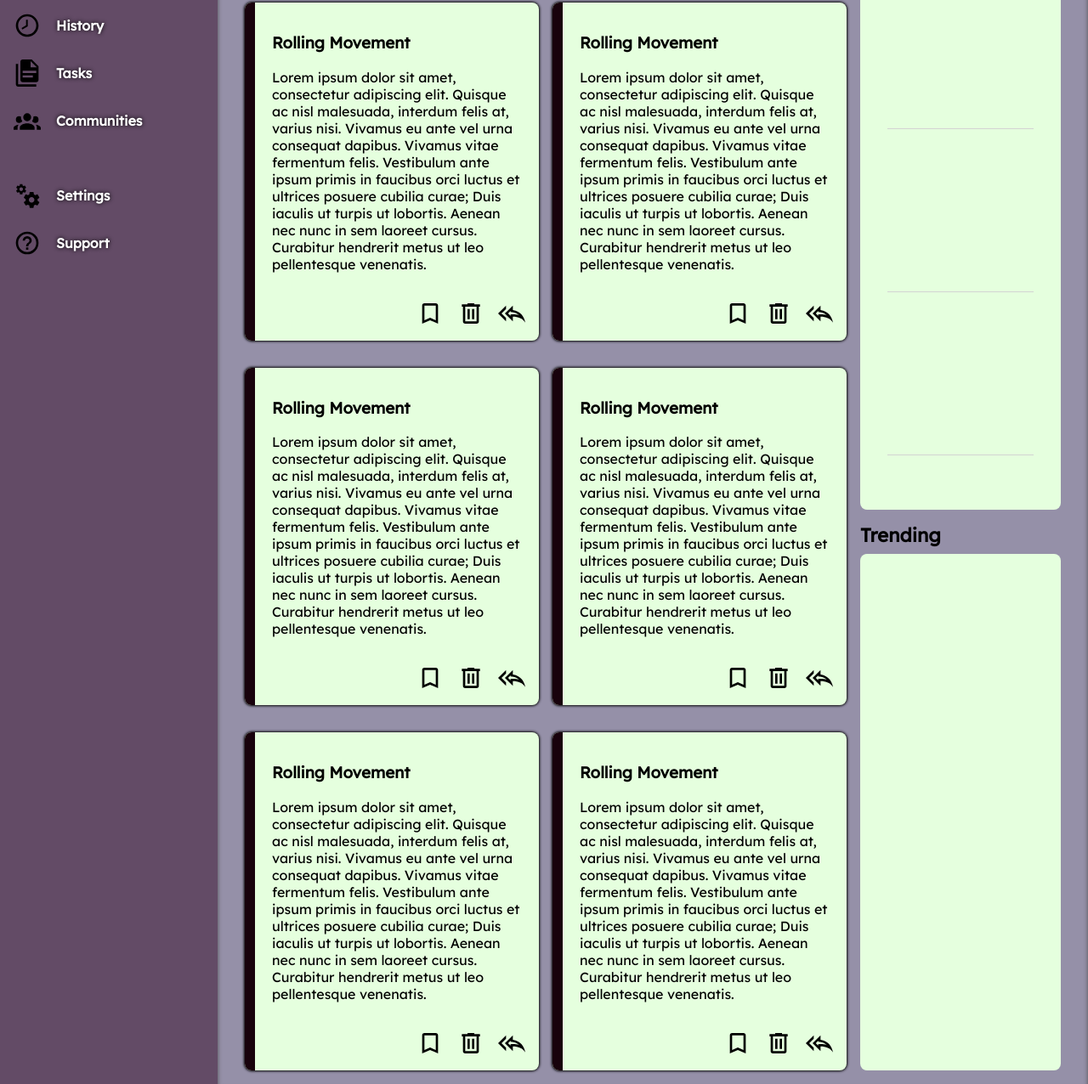
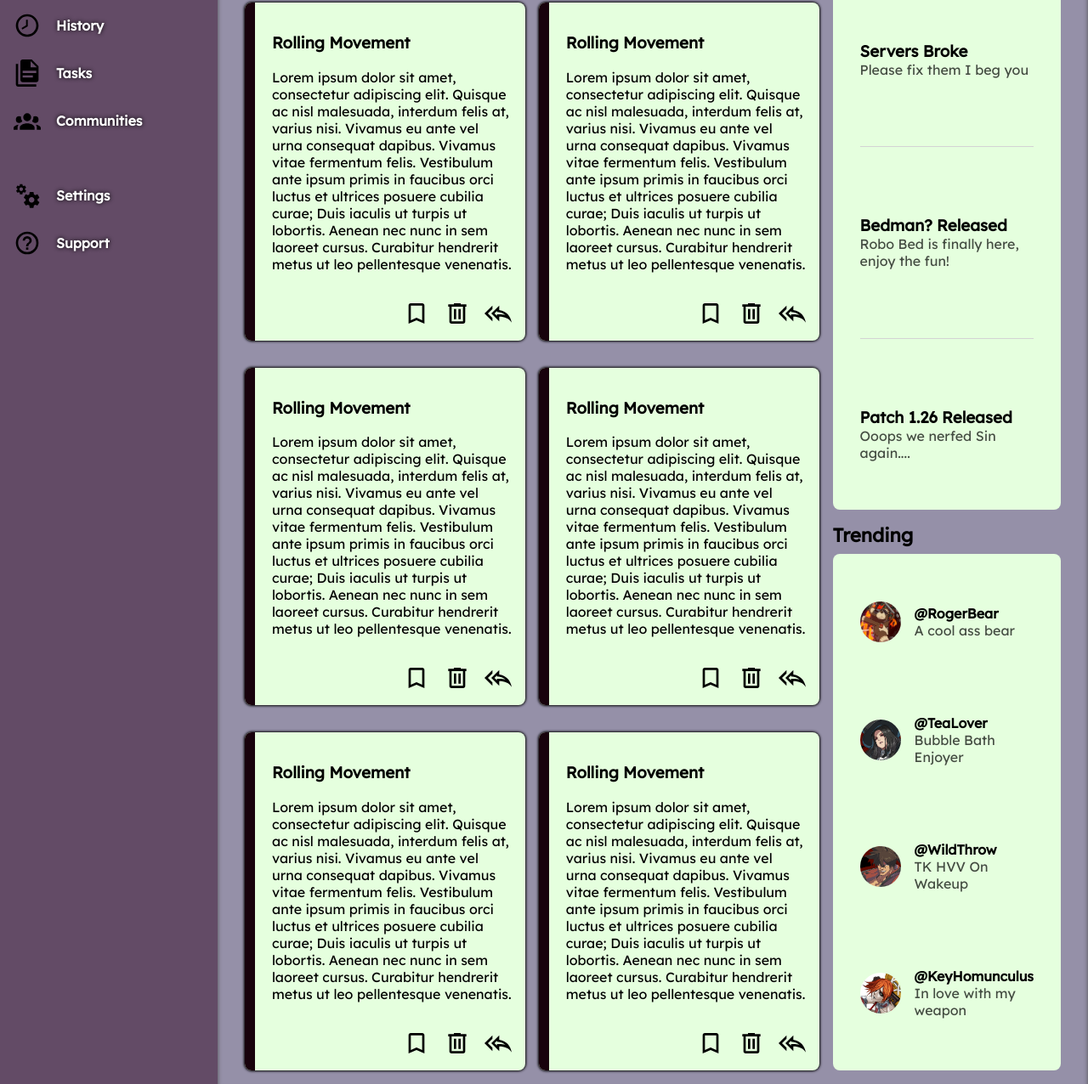
Before and after one commit to MeowMeowMeadow/odin-dashboar, a plain HTML site: page index.html in a window 1280 px wide. Shown: the part 218-1494 px from the top of the page at 85% size. Drawn offline with Linux system fonts and the light colour scheme.

Commit message:
Finished Trending and Announcements Section
Added Profiles for the trending section as well as the announcements as well.

```diff
--- a/index.html
+++ b/index.html
@@ -107,16 +107,57 @@
         <div class="announcement-trending">
             <div class="announcement"><h4>Annoucements</h4>
                 <div class="a-content">
-                    <div></div>
+                    <div>
+                        <h3>Servers Broke</h3>
+                        <p>Please fix them I beg you</p>
+                    </div>
                     <div class="border"></div>
-                    <div></div>
+                    <div>
+                        <h3>Bedman? Released</h3>
+                        <p>Robo Bed is finally here, enjoy the fun!</p>
+                    </div>
                     <div class="border"></div>
-                    <div></div>
-                    <div class="border"></div>
+                    <div>
+                        <h3>Patch 1.26 Released</h3>
+                        <p>Ooops we nerfed Sin again....</p>
+                    </div>
                 </div>
             </div>
             <div class="trending"><h4>Trending</h4>
-                <div class="t-content"></div>
+                <div class="t-content">
+                    <div class="trend">
+                        <img class="profile-img" src="./assets/roger.jpg">
+                        <p>
+                            <span class="trend-head">@RogerBear</span>
+                            </br>
+                            <span class="trend-text">A cool ass bear</span>
+                        </p>
+                    </div>
+                    <div class="trend">
+                        <img class="profile-img" src="./assets/testament.jpg">
+                        <p>
+                            <span class="trend-head">@TeaLover</span>
+                            </br>
+                            <span class="trend-text">Bubble Bath Enjoyer</span>
+                        </p>
+                    </div>
+                    <div class="trend">
+                        <img class="profile-img" src="./assets/sol.jpg">
+                        <p>
+                            <span class="trend-head">@WildThrow</span>
+                        </br>
+                            <span class="trend-text">TK HVV On Wakeup</span>
+                        </p>
+                    </div>
+                    <div class="trend">
+                        <img class="profile-img" src="./assets/aba.png">
+                        <p>
+                            <span class="trend-head">@KeyHomunculus</span>
+                            </br>
+                            <span class="trend-text">In love with my weapon</span>
+                        </p>
+                    </div>
+                </div>
             </div>
         </div>
     </div>
--- a/style.css
+++ b/style.css
@@ -258,9 +258,31 @@ h4
     padding: 1rem 2rem;
 }
 
+.a-content p, .trend-text
+{
+    opacity: 0.7;
+}
+
+.a-content h3, .a-content p
+{
+    margin: 0;
+}
+
 .border
 {
     background-color: lightgray;
     width: 100%;
     height: 1px;
 }
+
+.trend
+{
+    display: flex;
+    align-items: center;
+    gap: 1rem;
+}
+
+.trend-head
+{
+    font-weight: bold;
+}
```
